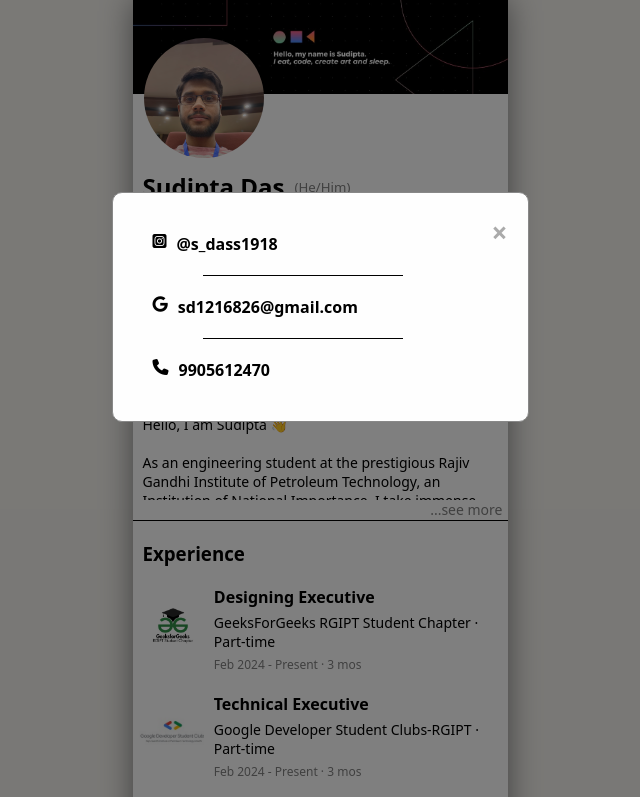
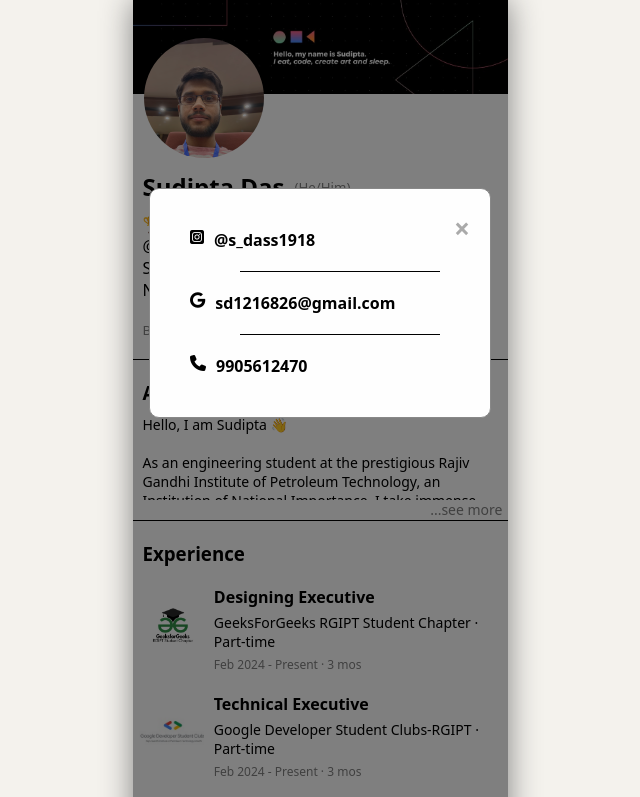
Before and after one commit to sdass1918/Portfolio-1, a plain HTML site: page index.html in a window 1280 px wide. Both pictures are taken after a click on the link "Contact info". Shown: the top 797 px of the page, without its empty margins (320-960 px from the left). Drawn offline with nearby package versions, Linux system fonts and the light colour scheme.

Commit message:
Update style.css

```diff
--- a/style.css
+++ b/style.css
@@ -341,9 +341,11 @@ body{
     display: none; /* Hidden by default */
     position: fixed; /* Positioning */
     z-index: 1; /* Ensure it stays on top */
-    top: 0;
+    right: 0;
     left: 0;
-    width: 100%; /* Full width */
+    margin-left: auto;
+    margin-right: auto;
+    width: 375px; /* Full width */
     height: 100%; /* Full height */
     overflow: auto; /* Enable scrolling if needed */
     background-color: rgba(0,0,0,0.5);
@@ -356,7 +358,8 @@ body{
     padding: 20px;
     border: 1px solid #888;
     border-radius: 10px;
-    width: 375px; /* Could be more or less, depending on screen size */
+    margin-top: 50%;
+    width: 80%; /* Could be more or less, depending on screen size */
 }
 
 /* Close button */
```
